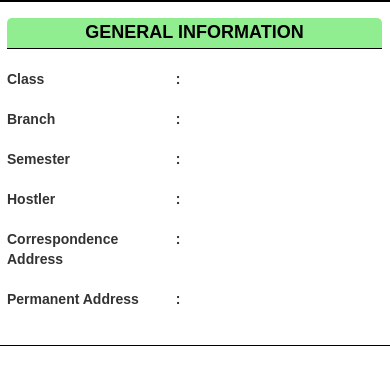
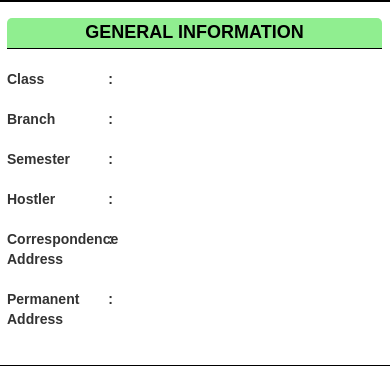
Before and after one commit to al-architjain/al_Semester_Online_Registration_Portal, a Django app: template SORP/sorp_app/templates/sorp_app/stu_profile.html in a window 390 px wide. Shown: the part 466-844 px from the top of the page. Run offline with Django 3.2, Linux system fonts and the light colour scheme; the template is opened without the code that fills it, so the values that code supplies are empty; some libraries are stand-ins or nearby versions.

Commit message:
small changes

```diff
--- a/SORP/sorp_app/templates/sorp_app/stu_profile.html
+++ b/SORP/sorp_app/templates/sorp_app/stu_profile.html
@@ -48,7 +48,7 @@
 						    	<button class="tablinks active" onclick="openTab(event, 'studentProfile')"><i class="fas fa-user"></i> Profile</button>
 						      	<button class="tablinks" onclick="openTab(event, 'documents')"><i class="fas fa-file"></i> Documents</button>
 						      	<button class="tablinks" onclick="openTab(event, 'subjects')"><i class="fas fa-info"></i> Subject Details</button>
-						      	<button class="tablinks" onclick="openTab(event, 'medDetails')"><i class="fas fa-notes-medical"></i> Medical Details</button>
+						      	<!--<button class="tablinks" onclick="openTab(event, 'medDetails')"><i class="fas fa-notes-medical"></i> Medical Details</button>-->
 						      	<button class="tablinks" onclick="openTab(event, 'dues')"><i class="fas fa-rupee-sign"></i> Dues</button>
 						      	<button class="tablinks" onclick="openTab(event, 'result')"><i class="far fa-newspaper"></i> Result</button>
 						    </div>
@@ -63,7 +63,7 @@
 					<div id="studentProfile" class="tabcontent active">
 						<h4 class="text-center font-weight-bold">GENERAL INFORMATION</h4><br>
 						<div class="row">
-							<div class="col-md-5 col-sm-5 col-5">
+							<div class="col-md-3 col-sm-3 col-3">
 								<div class="form-group">
 									<label ><b>Class</b></label>
 						   		</div>
@@ -71,13 +71,13 @@
 				  			<div class="col-md-1 col-sm-1 col-1">
 				  				<label>:</label>
 				  			</div>
-				  			<div class="col-md-5 col-sm-5 col-5">
+				  			<div class="col-md-6 col-sm-6 col-6">
 				  				<label>{{sobj.ug_class}}</label>
 				  			</div>
 				  		</div>
 
 				  		<div class="row">
-				  			<div class="col-md-5 col-sm-5 col-5">
+				  			<div class="col-md-3 col-sm-3 col-3">
 								<div class="form-group">
 									<label ><b>Branch</b></label>
 						   		</div>
@@ -85,13 +85,13 @@
 				  			<div class="col-md-1 col-sm-1 col-1">
 				  				<label>:</label>
 				  			</div>
-				  			<div class="col-md-5 col-sm-5 col-5">
+				  			<div class="col-md-6 col-sm-6 col-6">
 				  				<label>{{ sobj.ug_branch }}</label>
 				  			</div>
 				  		</div>
 
 				  		<div class="row">
-				  			<div class="col-md-5 col-sm-5 col-5">
+				  			<div class="col-md-3 col-sm-3 col-3">
 								<div class="form-group">
 									<label ><b>Semester</b></label>
 						   		</div>
@@ -99,13 +99,13 @@
 				  			<div class="col-md-1 col-sm-1 col-1">
 				  				<label>:</label>
 				  			</div>
-				  			<div class="col-md-5 col-sm-5 col-5">
+				  			<div class="col-md-6 col-sm-6 col-6">
 				  				<label>{{ sobj.ug_sem }}</label>
 				  			</div>
 				  		</div>
 
 				  		<div class="row">
-				  			<div class="col-md-5 col-sm-5 col-5">
+				  			<div class="col-md-3 col-sm-3 col-3">
 								<div class="form-group">
 									<label for=><b>Hostler</b></label>
 						   		</div>
@@ -113,13 +113,13 @@
 				  			<div class="col-md-1 col-sm-1 col-1">
 				  				<label>:</label>
 				  			</div>
-				  			<div class="col-md-5 col-sm-5 col-5">
+				  			<div class="col-md-6 col-sm-6 col-6">
 				  				<label>{{ sobj.hostel_name }}</label>
 				  			</div>
 				  		</div>
 
 				  		<div class="row">
-				  			<div class="col-md-5 col-sm-5 col-5">
+				  			<div class="col-md-3 col-sm-3 col-3">
 								<div class="form-group">
 									<label ><b>Correspondence Address</b></label>
 						   		</div>
@@ -127,13 +127,13 @@
 				  			<div class="col-md-1 col-sm-1 col-1">
 				  				<label>:</label>
 				  			</div>
-				  			<div class="col-md-5 col-sm-5 col-5">
+				  			<div class="col-md-6 col-sm-6 col-6">
 				  				<label>{{ sobj.corr_addr }}</label>
 				  			</div>
 				  		</div>
 
 				  		<div class="row">
-				  			<div class="col-md-5 col-sm-5 col-5">
+				  			<div class="col-md-3 col-sm-3 col-3">
 								<div class="form-group">
 									<label ><b>Permanent Address</b></label>
 						   		</div>
@@ -141,7 +141,7 @@
 				  			<div class="col-md-1 col-sm-1 col-1">
 				  				<label>:</label>
 				  			</div>
-				  			<div class="col-md-5 col-sm-5 col-5">
+				  			<div class="col-md-6 col-sm-6 col-6">
 				  				<label>{{ sobj.perm_addr }}</label>
 				  			</div>
 				  		</div>
@@ -315,7 +315,7 @@
 						</div>
 					</div>
 
-					<div id="medDetails" class="tabcontent">
+					<!--div id="medDetails" class="tabcontent">
 	          			<h4 class="text-center font-weight-bold">PERSONAL HISTORY</h4><br>
 
 		        		<div class="row">
@@ -461,12 +461,12 @@
 	 							</div>
 		        			</div>
 		        		</div>
-			  		</div>
+			  		</div-->
 
 
 					<div id="dues" class="tabcontent">
 
-	          			<h4 class="text-center font-weight-bold">PRIVIOUS DUES</h4><br>
+	          			<h4 class="text-center font-weight-bold">DUES</h4><br>
 
 						<div class="row">
 							<div class="col-lg-4">
```
Also changed, not shown: SORP/sorp_app/templates/sorp_app/reg_addstudent.html (+5 -2 lines), SORP/sorp_app/templates/sorp_app/reg_profile.html (+5 -4 lines), SORP/sorp_app/views.py (+7 -7 lines).
